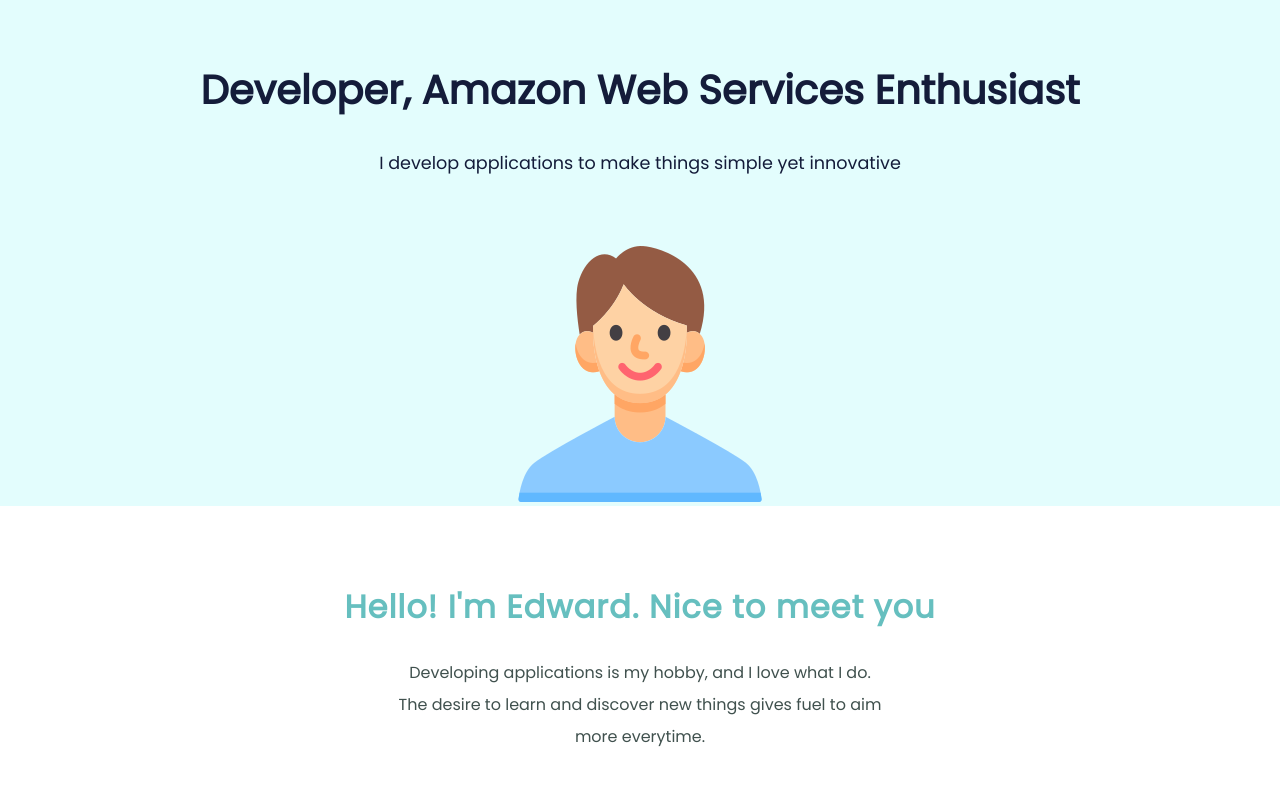
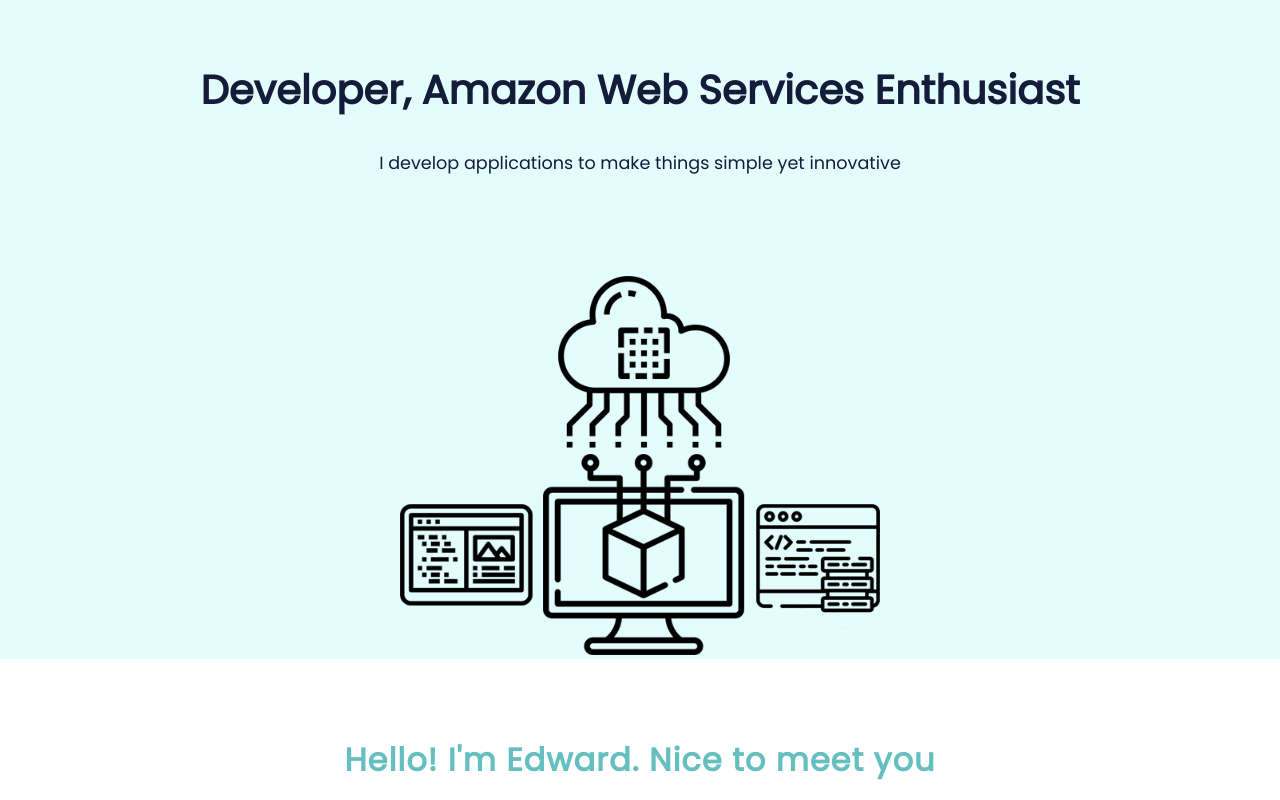
Before and after one commit to edwardmercado/MySite, a plain HTML site: page index.html in a window 1280 px wide. Shown: the top 800 px of the page. Drawn offline with nearby package versions, Linux system fonts and the light colour scheme; no server answers; a web font is replaced by a local one.

Commit message:
added images

```diff
--- a/css/styles.css
+++ b/css/styles.css
@@ -53,7 +53,7 @@ hr{
 
 .menu-img{
   padding-top: 30px;
-  width:9rem;
+  width:30rem;
 }
 
 .web-development-img{
--- a/index.html
+++ b/index.html
@@ -22,7 +22,7 @@
         <span class="myname">Developer, Amazon Web Services Enthusiast</span>
         <span class="mydesc">I develop applications to make things simple yet innovative</span>
 
-        <img src="images/profile.png" alt="profile-img">
+        <img class="menu-img" src="images/combination.png" alt="profile-img">
 
         <!--<img class="menu-img" src="images/menu.png" alt="menu-img">
         <img class="web-development-img" src="images/web-development.png" alt="web-development-img">-->
```
Also changed, not shown: images/api.png (added), images/code.png (added), images/combination.png (added).
